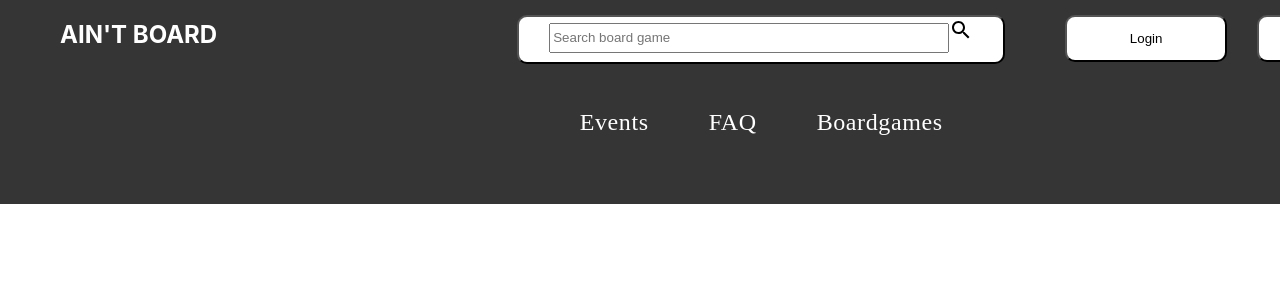
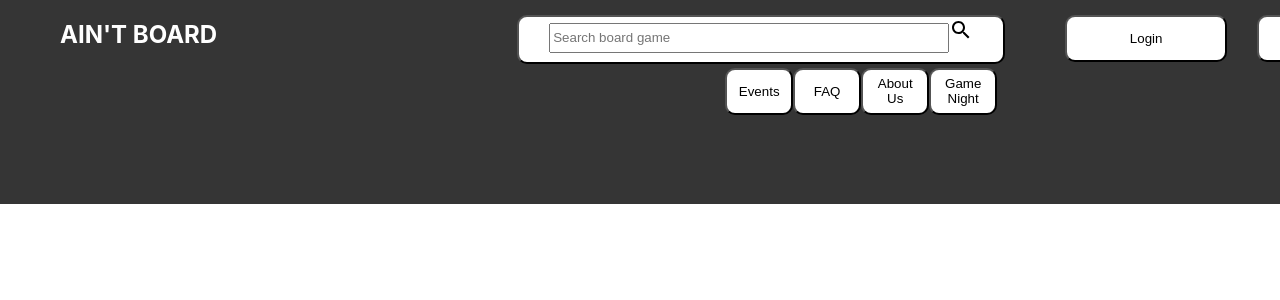
Before and after one commit to idiglove/oku-no-kumo-fe, a Next.js app in the folder project_app/: page /HomePage in a window 1280 px wide. Shown: the top 300 px of the page. Built offline with nearby package versions, Linux system fonts and the light colour scheme.

Commit message:
reverting to the latest design

```diff
--- a/project_app/components/Header.js
+++ b/project_app/components/Header.js
@@ -20,10 +20,13 @@ export default function Header() {
               style={{ width: "400px", height: "30px" }}
             />
             <SearchIcon />
-
-            <h3>Events</h3>
-            <h3>FAQ</h3>
-            <h3>Boardgames</h3>
+            <div className="buttons">
+              {" "}
+              <button>Events</button>
+              <button>FAQ</button>
+              <button>About Us</button>
+              <button>Game Night</button>
+            </div>
           </button>
           <button style={{ marginRight: "30px" }}>Login</button>
           <button>Join Us!</button>
@@ -44,6 +47,13 @@ const Container = styled.div`
     display: flex;
     padding-left: 200px;
     margin-top: 15px;
+    font-family: "Rubik";
+    font-style: normal;
+    font-weight: 500;
+    font-size: 20px;
+    line-height: 24px;
+    letter-spacing: 0.025em;
+    color: #ffffff;
   }
   section {
     width: 1440px;
```
